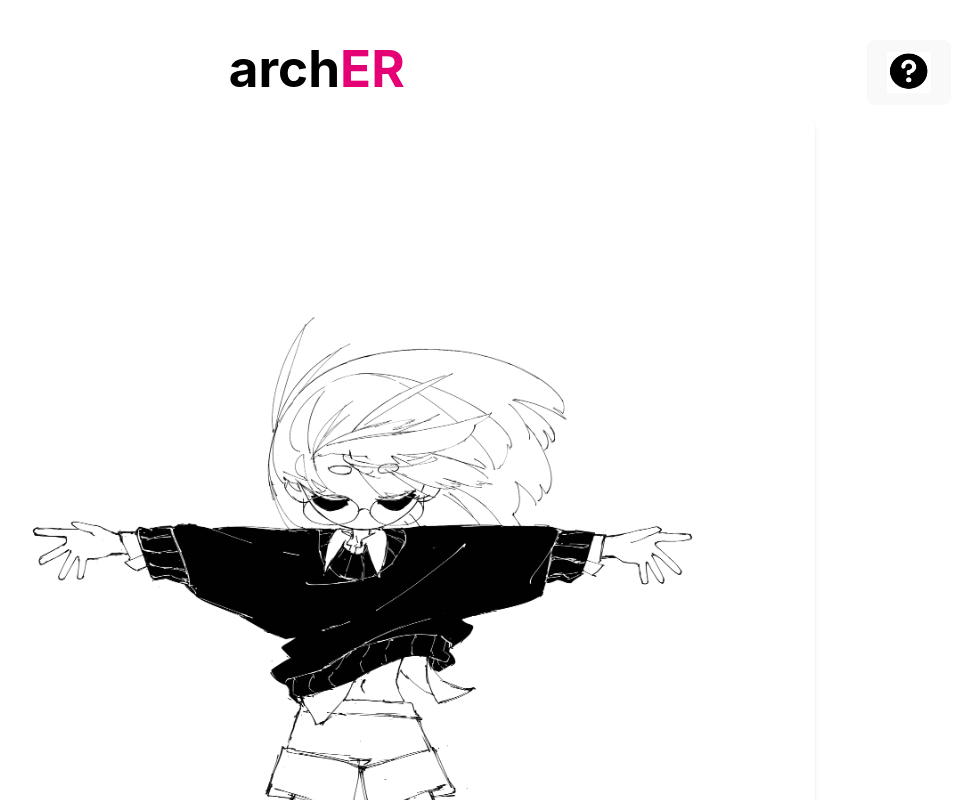
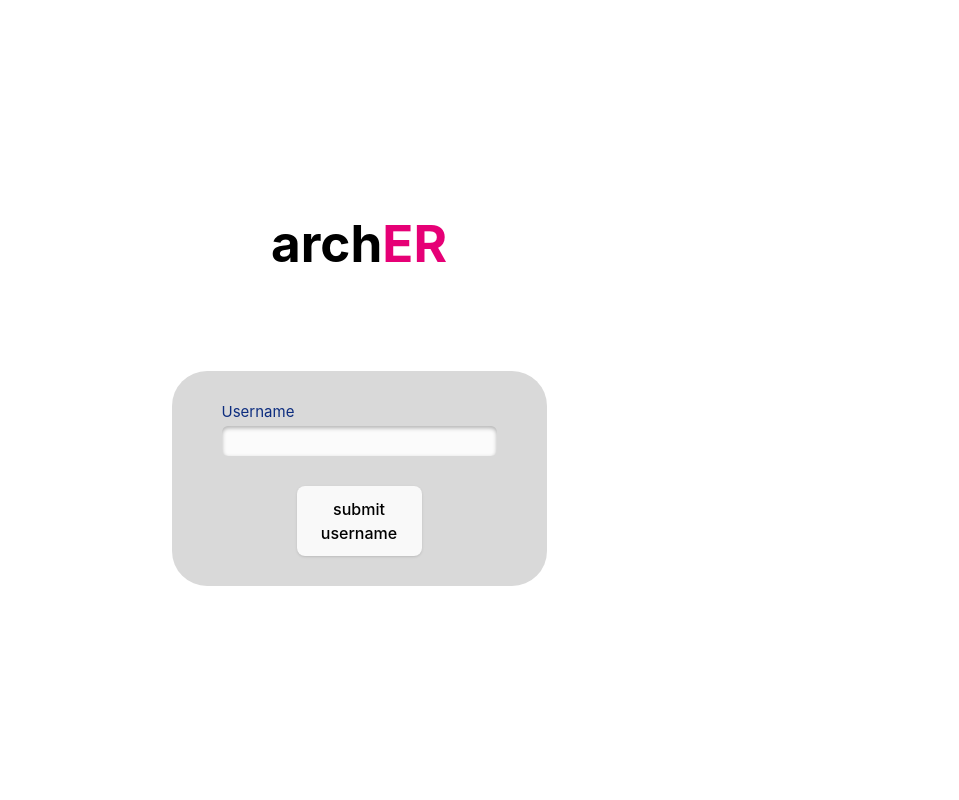
Before and after one commit to clairedriedger/supportER, a React (Vite) app in the folder frontend/: page / in a window 1280 px wide. Shown: the top 800 px of the page, without its empty margins (281-1240 px from the left). Built offline with nearby package versions, Linux system fonts and the light colour scheme.

Commit message:
modified App.jsx

```diff
--- a/frontend/src/App.jsx
+++ b/frontend/src/App.jsx
@@ -10,7 +10,7 @@ import LeftArm from './pages/leftarm';
 import RightArm from './pages/rightarm';
 import Head from './pages/head';
 import LoginPage from './pages/loginPage';
-
+import BodyPartPage from './pages/bodyPartPage';
 
 
 
@@ -20,16 +20,15 @@ function App() {
   return (
     <Router>
       <Routes>
-        <Route path="/" element={<LandingPage />} />
+        <Route path="/" element={<LoginPage />} />
         <Route path="/register" element={<RegisterPage />} />
+        <Route path="/body" element={<LandingPage />} />
         <Route path="/leftleg" element={<LeftLeg />} />
         <Route path="/rightleg" element={<RightLeg />} />
         <Route path="/torso" element={<Torso />} />
         <Route path="/leftarm" element={<LeftArm />} />
         <Route path="/rightarm" element={<RightArm />} />
         <Route path="/head" element={<Head />} />
-        {/*delete this later*/}
-        <Route path="/login" element={<LoginPage />} />
 
       </Routes>
     </Router>
```
